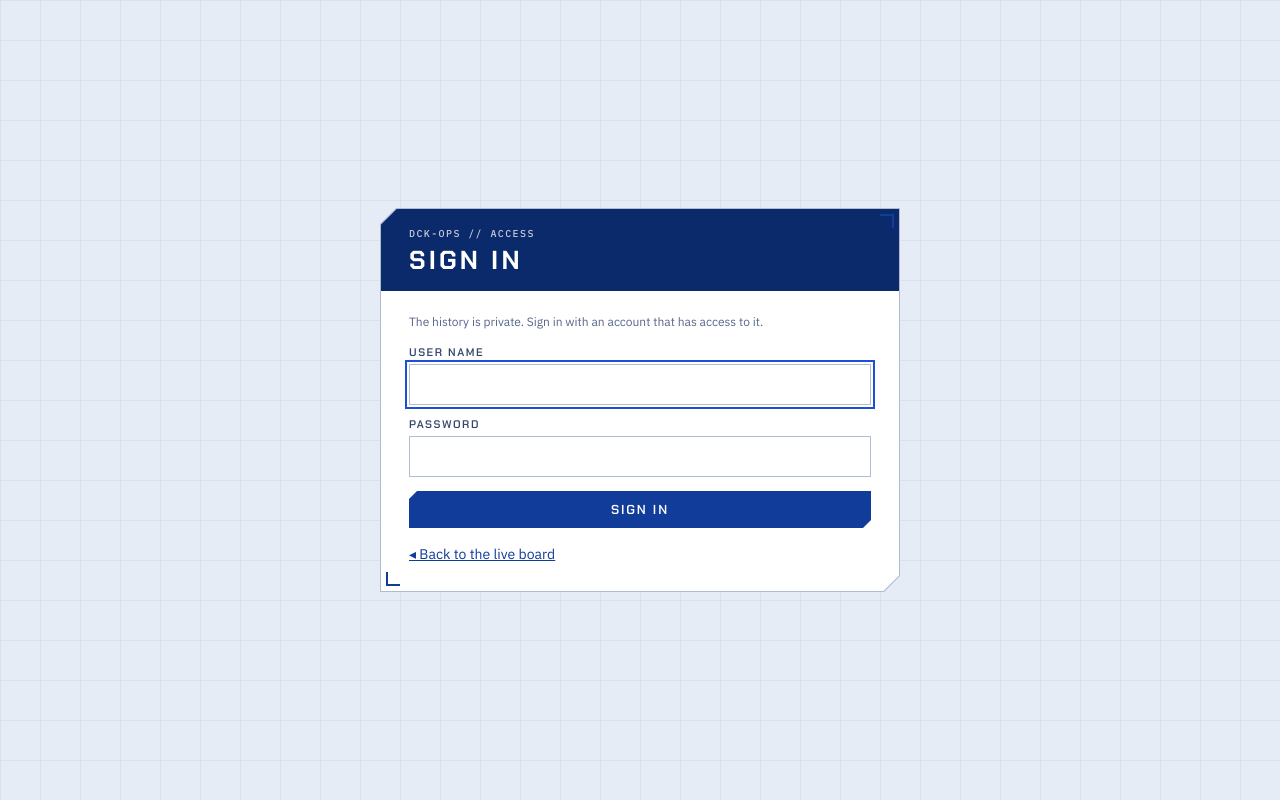
After one commit to rjrnova18-debug/dock-ops-dashboard, a Django app: page /accounts/login/ in a window 1280 px wide. The commit adds this page. Run offline with Django 5.2, Linux system fonts and the light colour scheme.

Commit message:
feat: add sign-in with lockout, session limits and error pages

```diff
--- /dev/null
+++ b/config/middleware.py
@@ -0,0 +1,26 @@
+"""
+Site-wide middleware.
+
+Django expires a session after inactivity (SESSION_COOKIE_AGE with SESSION_SAVE_EVERY_REQUEST)
+but has no absolute limit: a session used every few minutes would live forever. This adds
+one: settings.SESSION_MAX_AGE_SECONDS after sign-in, the user is signed out.
+"""
+import time
+
+from django.conf import settings
+from django.contrib.auth import logout
+
+SIGNED_IN_AT = "signed_in_at"
+
+
+class SessionMaxAgeMiddleware:
+    def __init__(self, get_response):
+        self.get_response = get_response
+
+    def __call__(self, request):
+        if request.user.is_authenticated:
+            # Signing in starts a fresh session, so the first request after it sets the time.
+            signed_in_at = request.session.setdefault(SIGNED_IN_AT, int(time.time()))
+            if time.time() - signed_in_at > settings.SESSION_MAX_AGE_SECONDS:
+                logout(request)
+        return self.get_response(request)
--- a/config/urls.py
+++ b/config/urls.py
@@ -2,12 +2,18 @@
 The site's address map. Each app keeps its own urls.py; this file only includes them.
 """
 from django.contrib import admin
+from django.contrib.auth import views as auth_views
 from django.urls import include, path
 from django.views.i18n import JavaScriptCatalog
 
 urlpatterns = [
     path("admin/", admin.site.urls),
+    # Sign in and out with Django's own views; only the templates are ours.
+    path("accounts/login/", auth_views.LoginView.as_view(redirect_authenticated_user=True), name="login"),
+    path("accounts/logout/", auth_views.LogoutView.as_view(), name="logout"),     # POST only
     # The translated texts used by the JavaScript (gettext() in the browser).
     path("jsi18n/", JavaScriptCatalog.as_view(), name="javascript-catalog"),
     path("", include("board.urls")),
 ]
+
+handler404 = "config.views.not_found"
--- a/requirements.txt
+++ b/requirements.txt
@@ -1,4 +1,5 @@
 Django==5.2.19
+django-axes==9.0.0
 holidays==0.109
 pytest==9.2.0
 pytest-django==4.14.0
--- a/static/css/mecha.css
+++ b/static/css/mecha.css
@@ -227,6 +227,25 @@ table.t tr.row:focus-visible { outline: 2px solid var(--dry); outline-offset: -2
 .overlay .chartbox { height: 320px; }
 .cell-sub { display: block; font-size: 11px; color: var(--ink-3); }
 
+/* ---------- account and error pages (templates/page.html) ---------- */
+body.page { min-height: 100vh; }
+.page-wrap { min-height: 100vh; display: grid; place-items: center; padding: 24px 16px; }
+.page-card { width: min(520px, 100%); }
+.page-head { background: var(--navy); color: #fff; padding: 20px 28px 18px; display: flex; flex-direction: column; gap: 8px; }
+.page-head .code { font: 500 10px/1 var(--f-mono); letter-spacing: .14em; opacity: .75; }
+.page-head h1 { margin: 0; font: 700 26px/1 var(--f-display); letter-spacing: .12em; text-transform: uppercase; }
+.page-body { padding: 22px 28px 26px; display: flex; flex-direction: column; align-items: flex-start; gap: 16px; font-size: 15px; line-height: 1.5; }
+.page-body p { margin: 0; }
+.form { display: flex; flex-direction: column; gap: 14px; align-self: stretch; }
+.form label { display: flex; flex-direction: column; gap: 6px; font: 600 11px/1 var(--f-display); letter-spacing: .14em; text-transform: uppercase; color: var(--ink-2); }
+.form input { font: 15px var(--f-body); padding: 10px 12px; border: 1px solid var(--seam-2); background: var(--plate); color: var(--ink); letter-spacing: normal; text-transform: none; }
+.btn { display: inline-block; font: 600 13px/1 var(--f-display); letter-spacing: .14em; text-transform: uppercase; text-decoration: none; color: #fff; background: var(--navy-2); border: 0; padding: 12px 20px; cursor: pointer;
+       clip-path: polygon(8px 0, 100% 0, 100% calc(100% - 8px), calc(100% - 8px) 100%, 0 100%, 0 8px); }
+.notice { padding: 10px 12px; background: var(--red-bg); color: var(--red-ink); border-left: 3px solid var(--red); font-size: 14px; }
+.page-links { font-size: 14px; }
+.page-links a, .page-body a:not(.btn) { color: var(--navy-2); }
+.mono { font-family: var(--f-mono); word-break: break-all; }
+
 /* ---------- flow mode: smaller screens ---------- */
 .screen { display: grid; gap: 14px; padding: 16px; grid-template-columns: minmax(0, 1fr); }
 @media (min-width: 900px) {
--- /dev/null
+++ b/templates/page.html
@@ -0,0 +1,21 @@
+{% extends "base.html" %}
+{% comment %}
+  A single plate in the middle of the screen: the frame of the account and error pages.
+  Pages fill page_code, page_title and page_body.
+{% endcomment %}
+
+{% block body_class %}page{% endblock %}
+
+{% block content %}
+<main class="page-wrap">
+  <section class="panel cut page-card" aria-labelledby="pageTitle">
+    <div class="in cut">
+      <div class="page-head">
+        <span class="code">DCK-OPS // {% block page_code %}{% endblock %}</span>
+        <h1 id="pageTitle">{% block page_title %}{% endblock %}</h1>
+      </div>
+      <div class="page-body">{% block page_body %}{% endblock %}</div>
+    </div>
+  </section>
+</main>
+{% endblock %}
--- /dev/null
+++ b/templates/registration/login.html
@@ -0,0 +1,25 @@
+{% extends "page.html" %}
+{% load i18n %}
+
+{% block title %}{% translate "Sign in" %}{% endblock %}
+{% block page_code %}ACCESS{% endblock %}
+{% block page_title %}{% translate "Sign in" %}{% endblock %}
+
+{% block page_body %}
+  <p class="sub">{% translate "The history is private. Sign in with an account that has access to it." %}</p>
+  {% if form.errors %}
+    <p class="notice" role="alert">{% translate "Wrong user name or password. Please try again." %}</p>
+  {% endif %}
+  <form method="post" action="{% url 'login' %}" class="form">
+    {% csrf_token %}
+    <label>{% translate "User name" %}
+      <input name="username" autocomplete="username" required autofocus value="{{ form.username.value|default:'' }}">
+    </label>
+    <label>{% translate "Password" %}
+      <input type="password" name="password" autocomplete="current-password" required>
+    </label>
+    <input type="hidden" name="next" value="{{ next }}">
+    <button class="btn" type="submit">{% translate "Sign in" %}</button>
+  </form>
+  <p class="page-links"><a href="{% url 'board:page' %}">◂ {% translate "Back to the live board" %}</a></p>
+{% endblock %}
```
Also changed, not shown: config/settings.py (+28 -0 lines), config/tests/test_accounts.py (added, +133 -0 lines), config/views.py (added, +13 -0 lines), templates/403.html (added, +21 -0 lines), templates/404.html (added, +12 -0 lines), templates/registration/lockout.html (added, +16 -0 lines), config/tests/__init__.py (added).
